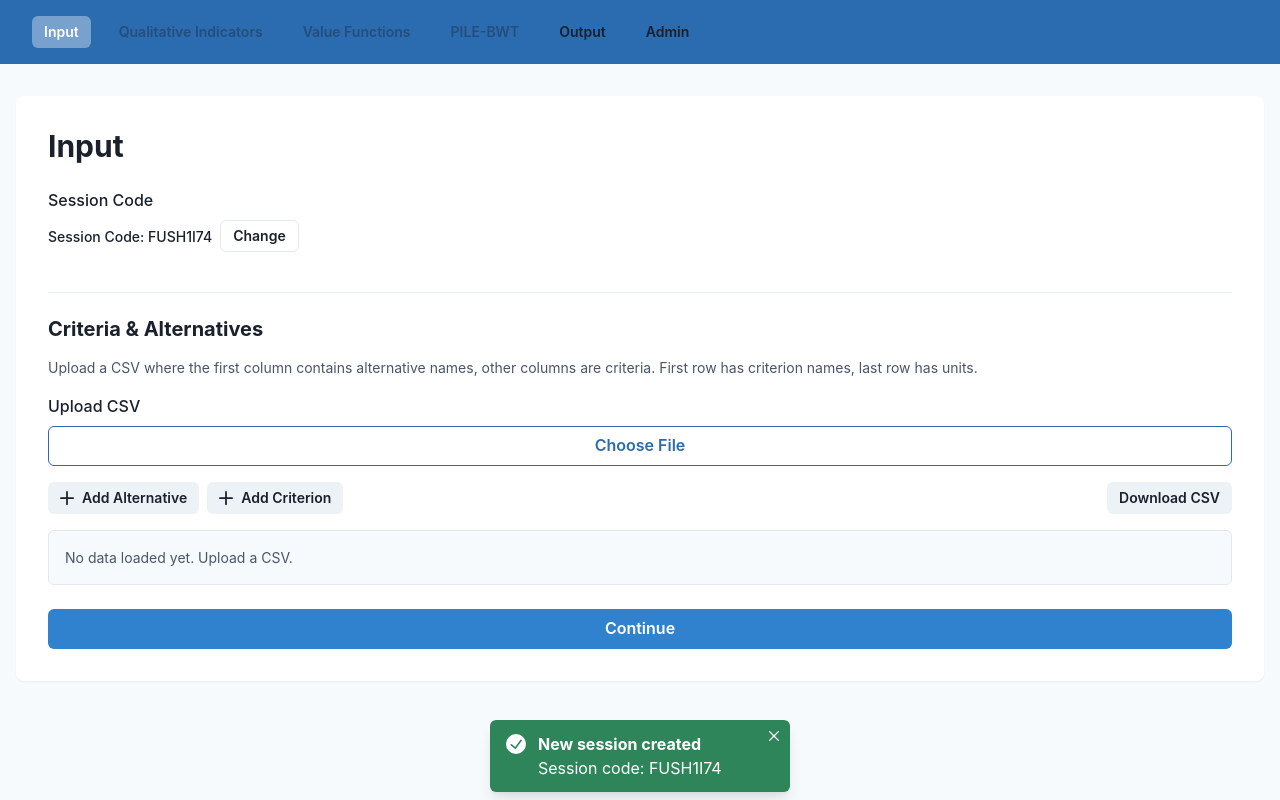
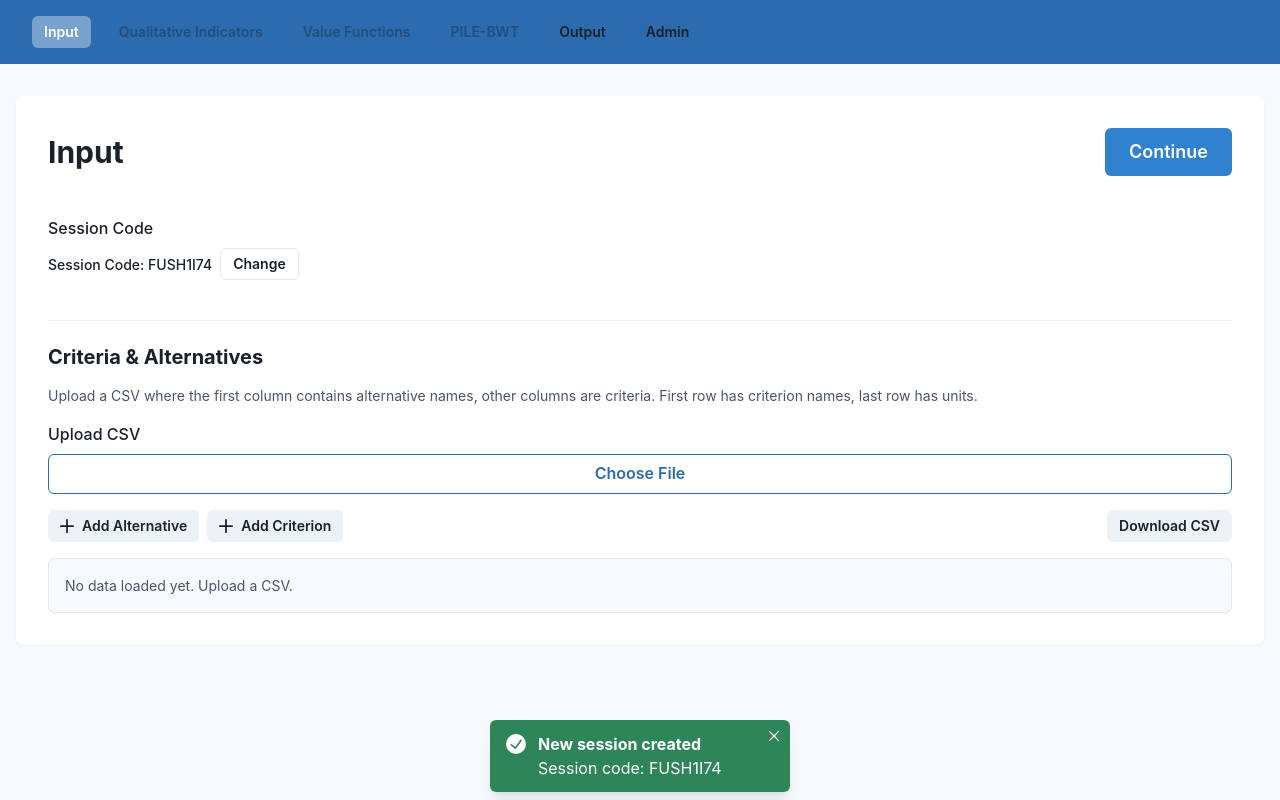
Before and after one commit to simo-pagliu/UP-MAVT-Suite, a React (Vite) app in the folder frontend/: page / in a window 1280 px wide. Both pictures are taken after a click on the button "New Empty Session". Built offline with nearby package versions, Linux system fonts and the light colour scheme.

Commit message:
move continue button to top of page

```diff
--- a/frontend/src/pages/InputPage.jsx
+++ b/frontend/src/pages/InputPage.jsx
@@ -518,7 +518,19 @@ function InputPage({ onSessionCreated, sessionId }) {
   return (
     <Box bg="white" p={8} borderRadius="lg" boxShadow="sm">
       <VStack spacing={6} align="stretch">
-        <Heading as="h1" size="lg">Input</Heading>
+        <HStack justify="space-between" align="center" mb={4}>
+          <Heading as="h1" size="lg">Input</Heading>
+          {nameChecked && (
+            <Button
+              colorScheme="blue"
+              isLoading={loading}
+              onClick={handleSubmit}
+              size="lg"
+            >
+              Continue
+            </Button>
+          )}
+        </HStack>
         <FormControl>
           <FormLabel>Session Code</FormLabel>
 
@@ -738,14 +750,6 @@ function InputPage({ onSessionCreated, sessionId }) {
             </Box>
           )}
             </VStack>
-
-            <Button
-              colorScheme="blue"
-              isLoading={loading}
-              onClick={handleSubmit}
-            >
-              Continue
-            </Button>
           </>
         )}
       </VStack>
```
